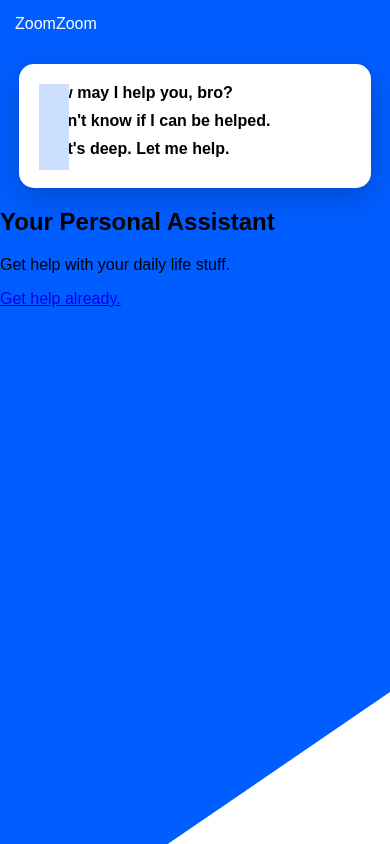
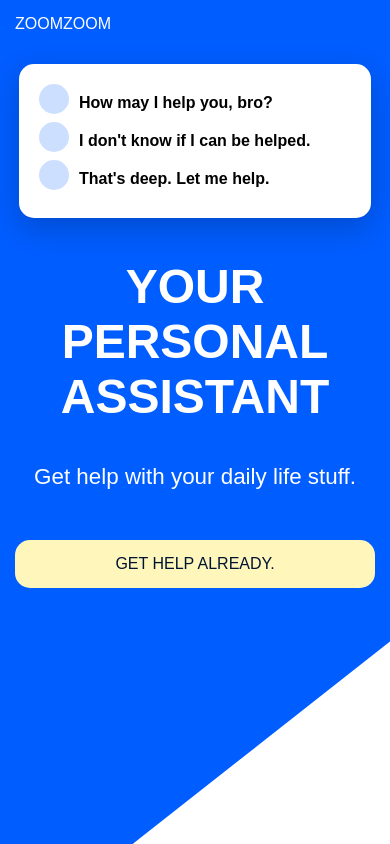
Before and after one commit to gabe-ng/sass-exercise, a plain HTML site: page index.html in a window 390 px wide. Drawn offline with Linux system fonts and the light colour scheme.

Commit message:
Finished mobile view

```diff
--- a/css/main.scss
+++ b/css/main.scss
@@ -1,6 +1,7 @@
 $colors: (
     primary: #005DFF,
     primary-light: lighten(#005DFF, 40%),
+    primary-dark: darken(#005DFF, 40%),
     accent: #FFF6BB,
 );
 
@@ -21,7 +22,7 @@ body {
     margin: 0;
 
     #bg {
-        clip-path: polygon(100% 0, 100% 82%, 43% 100%, 0 100%, 0 0);
+        clip-path: polygon(100% 0, 100% 76%, 34% 100%, 0 100%, 0 0);
         background-color: color(primary);
         width: 100%;
         height: 100%;
@@ -34,7 +35,7 @@ body {
         text-decoration: none;
         padding: $padding;
         display: block;
-        text-decoration: uppercase;
+        text-transform: uppercase;
     }
 }
 
@@ -68,9 +69,37 @@ main {
                 strong {
                     display: inline-block;
                     margin-left: max(40px);
-                    margin-top:
+                    margin-top: 10px;
                 }
             }
         }
     }
+
+    section#primary {
+        color: #fff;
+        padding: $padding;
+        text-align: center;
+
+        h1 {
+            font-size: 3em;
+            margin-top: 10px;
+            text-transform: uppercase;
+        }
+
+        p {
+            font-size: 1.4em;
+        }
+
+        a {
+            color: color(primary-dark);
+            border-radius: $borders;
+            text-decoration: none;
+            text-transform: uppercase;
+            background-color: color(accent);
+            display: block;
+            text-align: center;
+            margin: 50px auto 0 auto;
+            padding: $padding;
+        }
+    }
 }
```
Also changed, not shown: css/main.css, 1 other file.
